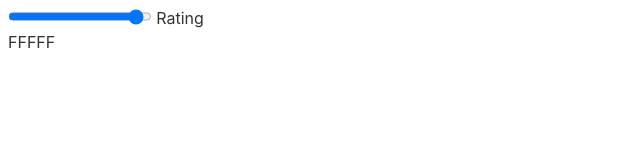
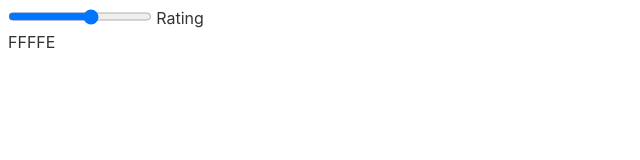
Before and after one commit to balinterdi/svelte-star-rating, a Svelte app: page / in a window 1280 px wide. Shown: the top 160 px of the page, without its empty margins (0-640 px from the left). Built offline with nearby package versions, Linux system fonts and the light colour scheme.

Commit message:
Make slider change update "stars"

```diff
--- a/src/App.svelte
+++ b/src/App.svelte
@@ -1,6 +1,8 @@
 <script>
 	import StarRating from './StarRating.svelte';
-	let rating = 5;
+	let rating = 3;
+
+	// $: console.log('[App] Rating is', rating);
 </script>
 
 <label>
--- a/src/StarRating.svelte
+++ b/src/StarRating.svelte
@@ -2,15 +2,23 @@
   export let rating = 0;
   export let maxRating = 5;
 
-  function stars() {
-    let starsArray = [];
-    for (let i=1; i <= maxRating; i++) {
-      starsArray.push({ rating: i, full: Math.round(rating) >= i });
+  let numbers = [];
+  for (let i=1; i < maxRating+1; i++) {
+    numbers.push(i);
+  }
+
+  $: stars = numbers.map((n, i) => {
+    return {
+      rating: i+1,
+      full: Math.round(rating + 1) >= i+1
     }
-    return starsArray;
-  }
+  });
+
+	// $: {
+  //   console.log('[StarRating] Rating is', rating, stars.map(s => s.full ? 'F' : 'E').join(''));
+  // }
 </script>
 
-{#each stars() as { rating, full }}
+{#each stars as { rating, full }}
   <span>{full ? 'F' : 'E' }</span>
 {/each}
```
